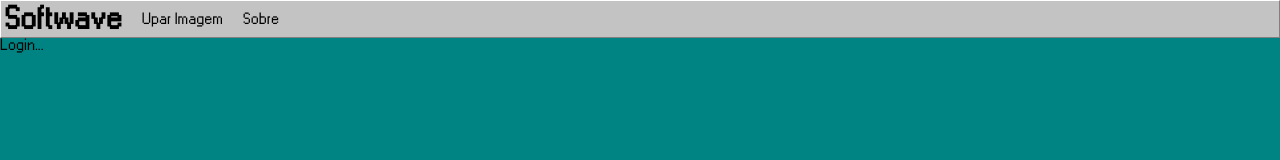
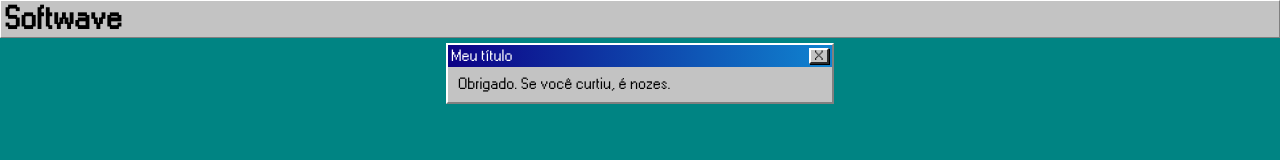
Before and after one commit to gabrielpdsilva/softwave, a React (Create React App) app: page /login in a window 1280 px wide. Shown: the top 160 px of the page. Built offline with nearby package versions, Linux system fonts and the light colour scheme.

Commit message:
criando componente de mensagem do Windows

```diff
--- a/src/components/Footer/index.js
+++ b/src/components/Footer/index.js
@@ -20,7 +20,7 @@ const Footer = () => {
         <footer>
             <Container>
                 <Row>
-                    <WindowsButton imagem={logo} texto="Start" onPress={handleStart}/>
+                    <WindowsButton image={logo} title="Start" onPress={handleStart}/>
                     <Link to="/upar">
                         <Imagem src={transferIcon}/>
                     </Link>
--- a/src/components/Header/index.js
+++ b/src/components/Header/index.js
@@ -8,8 +8,6 @@ const Header = ({title}) => {
                 <StyledLink to="/">
                     <h1>{title}</h1>
                 </StyledLink>
-                <StyledLink to="/upar">Upar Imagem</StyledLink>
-                <StyledLink to="/sobre">Sobre</StyledLink>
             </Row>
         </Container>
     )
--- /dev/null
+++ b/src/components/MessageWindow/index.js
@@ -0,0 +1,23 @@
+import React from 'react';
+import {Window, BlueDiv, Row, Texto, Botao, WindowBody, Text} from './styles';
+
+const MessageWindow = ({title, content}) => {
+
+    return (
+        <Window>
+            <BlueDiv>
+                <Row>
+                    <Texto>{title}</Texto>
+                    <div>
+                        <Botao>X</Botao>
+                    </div>
+                </Row>
+            </BlueDiv>
+            <WindowBody>
+                <Text>{content}</Text>
+            </WindowBody>
+        </Window>
+    )
+}
+
+export default MessageWindow;
--- /dev/null
+++ b/src/components/MessageWindow/styles.js
@@ -0,0 +1,52 @@
+import styled from 'styled-components';
+import COLORS from '../../styles/colors'
+
+export const Window = styled.div`
+    width: 30%;
+    background-color: ${COLORS.cinzaClaro};
+
+    border: solid;
+    border-width: 2px;
+    border-color: ${COLORS.branco} ${COLORS.cinzaEscuro} ${COLORS.cinzaEscuro} ${COLORS.branco};
+
+    margin: 5px;
+
+`;
+
+export const BlueDiv = styled.div`
+    background-image: linear-gradient(to right, ${COLORS.azulEscuro}, ${COLORS.azulClaro});
+    //background-color: ${COLORS.azulEscuro};
+    padding: 3px;
+`;
+
+export const Texto = styled.div`
+    color: ${COLORS.branco};
+`;
+
+export const Row = styled.div`
+    display: flex;
+    align-items: center;
+    justify-content: center;
+    justify-content: space-between;
+`;
+
+export const WindowBody = styled.div`
+    background-color: ${COLORS.cinzaClaro};
+    margin: 10px;
+`;
+
+export const Botao = styled.button`
+
+    :active {
+        border-color: ${COLORS.cinzaEscuro} ${COLORS.branco} ${COLORS.branco} ${COLORS.cinzaEscuro};
+    }
+
+    width: 20px;
+    margin-left: 4px;
+    background-color: ${COLORS.cinzaClaro};
+    box-shadow: 1px 1px;
+    border-color: ${COLORS.branco} ${COLORS.cinzaEscuro} ${COLORS.cinzaEscuro} ${COLORS.branco};
+`;
+
+export const Text = styled.p`
+`;
--- a/src/components/WindowsButton/index.js
+++ b/src/components/WindowsButton/index.js
@@ -1,13 +1,13 @@
 import React from 'react';
 import {Botao} from './styles';
-const WindowsButton = ({onPress, imagem, texto}) => {
+const WindowsButton = ({onPress, image, title}) => {
 
     return(
         <Botao onClick={onPress}>
                 {
-                    imagem && <img src={imagem} style={{width: 20, height: 15, marginRight: 3}} alt="Logo"/>
+                    image && <img src={image} style={{width: 20, height: 15, marginRight: 3}} alt="Logo"/>
                 }
-                {texto}
+                {title}
         </Botao>
     );
 }
--- a/src/pages/About/index.js
+++ b/src/pages/About/index.js
@@ -20,6 +20,7 @@ const About = () => {
 
     return (
         <Container>
+
             <Window>
                 <BlueDiv>
                     <Row>
--- a/src/pages/FileUploader/index.js
+++ b/src/pages/FileUploader/index.js
@@ -1,4 +1,5 @@
 import React, {useState, useEffect} from 'react';
+import { Window } from '../../components/MessageWindow/styles';
 import WindowsButton from '../../components/WindowsButton';
 import {storage} from '../../firebase';
 
@@ -103,7 +104,7 @@ const FileUploader = () => {
                         <input type="file" onChange={handleChange}/>
                     </FileInput>
 
-                   <WindowsButton texto="Enviar" onPress={handleUpload}/>
+                   <WindowsButton title="Enviar" onPress={handleUpload}/>
                 </Row>
             </Box>
 
--- a/src/pages/Login/index.js
+++ b/src/pages/Login/index.js
@@ -1,4 +1,5 @@
 import React, {useEffect} from 'react';
+import MessageWindow from '../../components/MessageWindow';
 
 const Login = () => {
 
@@ -7,7 +8,9 @@ const Login = () => {
     }, []);
 
     return (
-        <div>Login...</div>
+        <div style={{justifyContent: 'center', display: 'flex'}}>
+            <MessageWindow title="Meu título" content="Obrigado. Se você curtiu, é nozes."/>
+        </div>
     );
 
 }
```
Also changed, not shown: src/components/Frame/index.js (deleted, +0 -13 lines), src/components/Frame/styles.js (deleted, +0 -13 lines), src/pages/Home/index.js (line endings or trailing spaces), 1 other file (tests, documents, lock files or other folders).
